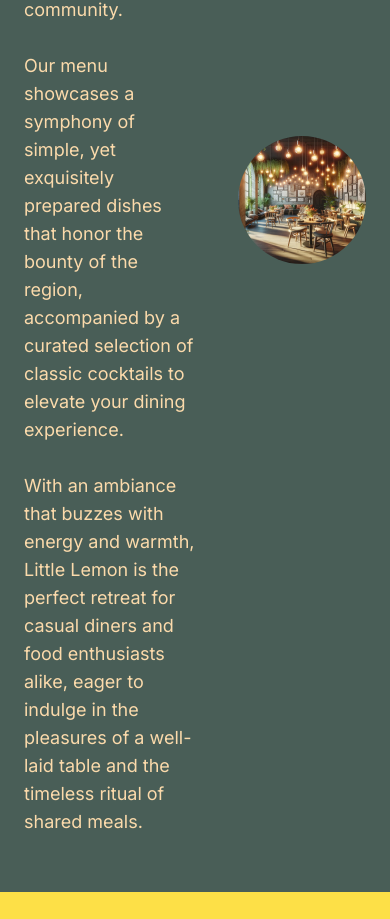
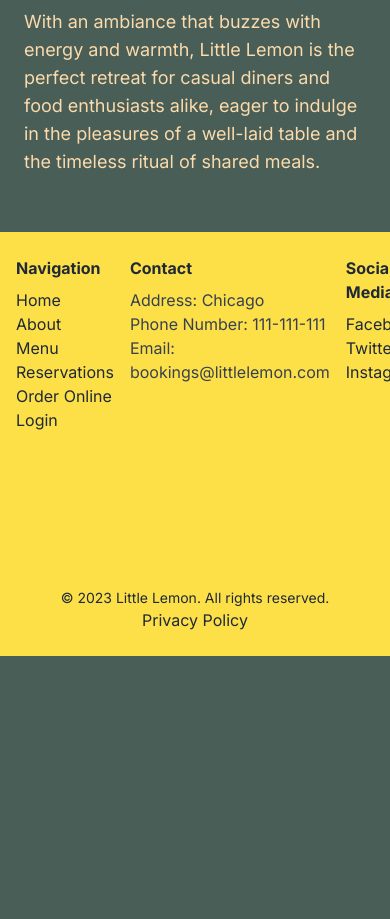
Before and after one commit to robcodehub/little-lemon-frontend-react, a Next.js app: page / in a window 390 px wide. Shown: the part 4915-5834 px from the top of the page. After the commit the page ends 5571 px from the top, so only its background shows below. Built offline with nearby package versions, Linux system fonts and the light colour scheme.

Commit message:
fixed about section for mobile

```diff
--- a/src/components/AboutUs.js
+++ b/src/components/AboutUs.js
@@ -6,17 +6,18 @@ export default function AboutUs() {
         <div className="w-full md:w-1/2 h-full">
           <h2 className="text-3xl font-bold mb-4 text-primary-light">Little Lemon Chicago</h2>
           <p className="text-secondary-blush text-lg">
-          Little Lemon is a delightful neighborhood bistro nestled in the heart of the city, offering a sanctuary for those seeking the comfort of home-cooked meals and the spirit of a vibrant community. <br />  <br />
-          Our menu showcases a symphony of simple, yet exquisitely prepared dishes that honor the bounty of the region, accompanied by a curated selection of classic cocktails to elevate your dining experience. <br />  <br />
-          With an ambiance that buzzes with energy and warmth, Little Lemon is the perfect retreat for casual diners and food enthusiasts alike, eager to indulge in the pleasures of a well-laid table and the timeless ritual of shared meals.
+            Little Lemon is a delightful neighborhood bistro nestled in the heart of the city, offering a sanctuary for those seeking the comfort of home-cooked meals and the spirit of a vibrant community. <br />  <br />
+            Our menu showcases a symphony of simple, yet exquisitely prepared dishes that honor the bounty of the region, accompanied by a curated selection of classic cocktails to elevate your dining experience. <br />  <br />
+            With an ambiance that buzzes with energy and warmth, Little Lemon is the perfect retreat for casual diners and food enthusiasts alike, eager to indulge in the pleasures of a well-laid table and the timeless ritual of shared meals.
           </p>
         </div>
 
-        <div className="w-full md:w-1/2 flex justify-end content-end">
+        <div className="hidden md:flex md:w-1/2 justify-end content-end">
           <div className="w-3/4">
-            <img src="/img/atmosphere.jpg" alt="Top Right Image" className="rounded-full"/>
+            <img src="/img/atmosphere.jpg" alt="Top Right Image" className="rounded-full" />
           </div>
         </div>
+
       </div>
     </div>
   );
```
